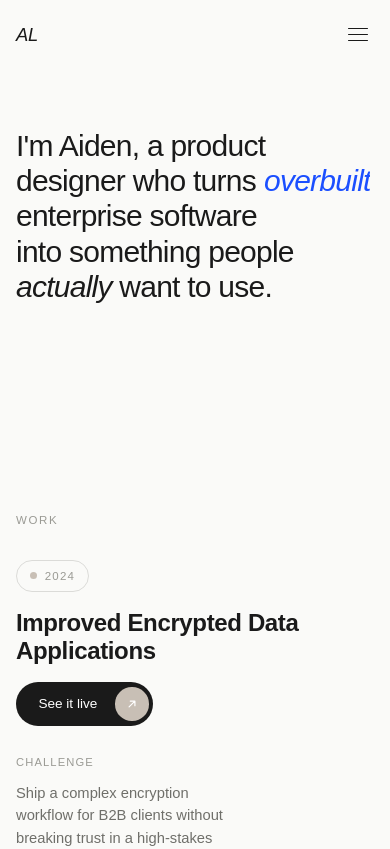
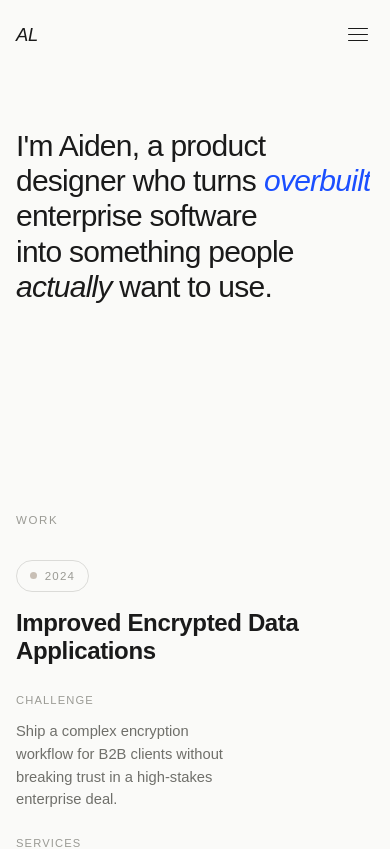
Before and after one commit to aidenleong-design/my-portfolio, a React (Vite) app: page / in a window 390 px wide. Shown: the top 849 px of the page. Built offline with nearby package versions, Linux system fonts and the light colour scheme; a web font is replaced by a local one.

Commit message:
Minor changes to projects layout and improved mobile responsiveness

```diff
--- a/src/components/Projects/Projects.jsx
+++ b/src/components/Projects/Projects.jsx
@@ -4,7 +4,6 @@ import styles from './Projects.module.css'
 /* TODO: Replace each project entry with your real project data.
    - title: project name
    - year: year shown in the badge next to the title
-   - link: "See it live" URL — omit to hide the button
    - challenge / services / role: the three meta columns
    - bg: placeholder background colour — remove once you add a real image/video
 */
@@ -13,7 +12,6 @@ const projects = [
     id: 1,
     title: 'Improved Encrypted Data Applications',
     year: '2024',
-    link: 'https://example.com',
     challenge: 'Ship a complex encryption workflow for B2B clients without breaking trust in a high-stakes enterprise deal.',
     services: ['Product Design', 'Design Systems'],
     role: 'Led the end-to-end workflow design and partnered with engineering to land it inside the AWS design system.',
@@ -23,7 +21,6 @@ const projects = [
     id: 2,
     title: 'Design System 2.0',
     year: '2023',
-    link: 'https://example.com',
     challenge: 'Unify a fractured component library across five product teams without slowing active roadmaps.',
     services: ['Design Systems', 'Figma', 'Documentation'],
     role: 'Audited the existing library, defined new tokens and components, and rolled it out — cutting design debt by 40%.',
@@ -33,7 +30,6 @@ const projects = [
     id: 3,
     title: 'Onboarding Revamp',
     year: '2023',
-    link: '',
     challenge: 'New enterprise users were taking 14 days to reach their first meaningful outcome.',
     services: ['Information Architecture', 'Interaction Design'],
     role: 'Restructured the activation flow end to end, bringing time-to-value down to under three days.',
@@ -43,7 +39,6 @@ const projects = [
     id: 4,
     title: 'Mobile Companion App',
     year: '2022',
-    link: 'https://example.com',
     challenge: 'Extend a desktop-first platform to mobile for field teams without losing the power users relied on.',
     services: ['Mobile UX', 'Prototyping'],
     role: 'Defined the mobile interaction model and shipped the first release with the platform team.',
@@ -103,22 +98,6 @@ export default function Projects() {
                   </span>
                   {/* TODO: Replace project title */}
                   <h3 className={styles.cardTitle}>{project.title}</h3>
-
-                  {project.link && (
-                    <a
-                      href={project.link}
-                      target="_blank"
-                      rel="noreferrer"
-                      className={styles.liveLink}
-                    >
-                      <span className={styles.liveLinkLabel}>See it live</span>
-                      <span className={styles.liveLinkIcon} aria-hidden="true">
-                        <svg width="14" height="14" viewBox="0 0 24 24" fill="none">
-                          <path d="M7 17 17 7M9 7h8v8" stroke="currentColor" strokeWidth="2" strokeLinecap="round" strokeLinejoin="round" />
-                        </svg>
-                      </span>
-                    </a>
-                  )}
                 </div>
 
                 <div className={styles.metaGrid}>
--- a/src/components/Projects/Projects.module.css
+++ b/src/components/Projects/Projects.module.css
@@ -96,44 +96,6 @@
   color: var(--color-text);
   letter-spacing: -0.015em;
   line-height: 1.15;
-}
-
-.liveLink {
-  display: inline-flex;
-  align-items: center;
-  font-family: var(--font-body);
-  font-size: 0.85rem;
-  font-weight: 500;
-  color: #fff;
-  text-decoration: none;
-  border-radius: 9999px;
-  background: var(--color-text);
-  transition: transform 0.2s var(--ease-settle), background-color 0.2s var(--ease-settle);
-}
-
-.liveLinkLabel {
-  padding: 0.7rem 1.1rem 0.7rem 1.4rem;
-}
-
-.liveLinkIcon {
-  display: inline-flex;
-  align-items: center;
-  justify-content: center;
-  width: 2.1rem;
-  height: 2.1rem;
-  margin: 0.25rem 0.25rem 0.25rem 0;
-  border-radius: 50%;
-  background: var(--accent);
-  color: #fff;
-  transition: transform 0.3s var(--ease-settle);
-}
-
-.liveLink:hover {
-  transform: translateY(-2px);
-}
-
-.liveLink:hover .liveLinkIcon {
-  transform: rotate(45deg);
 }
 
 .metaGrid {
@@ -293,8 +255,6 @@
 
 @media (prefers-reduced-motion: reduce) {
   .media,
-  .liveLink,
-  .liveLinkIcon,
   .tint {
     transition: none;
   }
@@ -302,12 +262,4 @@
   .card:hover .media {
     transform: none;
   }
-
-  .liveLink:hover {
-    transform: none;
-  }
-
-  .liveLink:hover .liveLinkIcon {
-    transform: none;
-  }
 }
```
